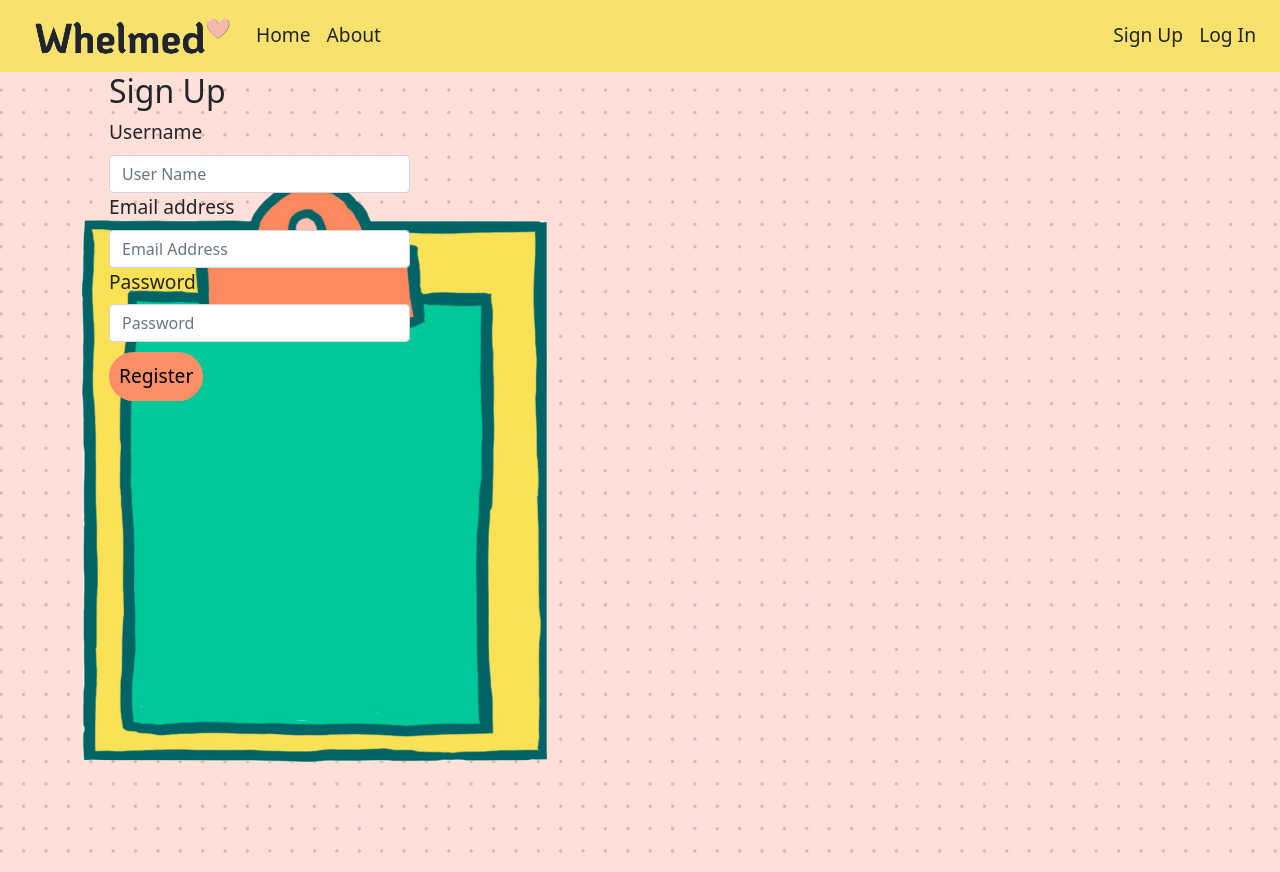
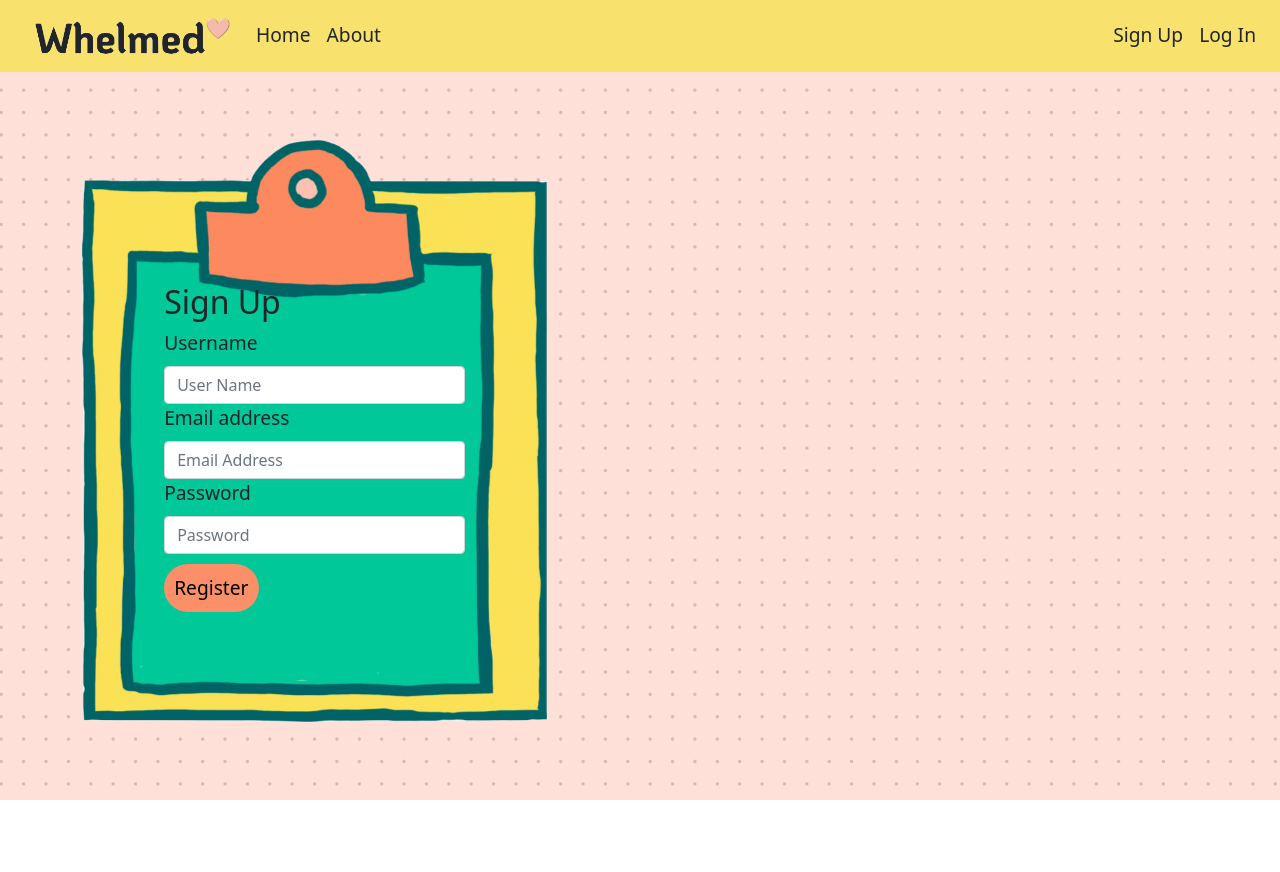
Before and after one commit to madeleinee123/Capstone-Frontend, an Angular app: page /signup in a window 1280 px wide. After the commit the page ends 800 px from the top, so only its background shows below. Built offline with nearby package versions, Linux system fonts and the light colour scheme; a web font is replaced by a local one.

Commit message:
the sign up page is all lined up with bootstrap

```diff
--- a/src/app/signup/signup.component.css
+++ b/src/app/signup/signup.component.css
@@ -3,12 +3,10 @@
   background-size: 100%;
   background-repeat: no-repeat;
   background-position: left;
-  height: 100vh;
+  height: 90vh;
 }
 form{
   font-size: 1.5vw;
-  /*padding: 150px 70px 70px 50px;*/
-
 }
 .rounded-pill{
   background-color: #fb8f67;
--- a/src/app/signup/signup.component.html
+++ b/src/app/signup/signup.component.html
@@ -1,7 +1,7 @@
 <div class="container">
   <div class="row align-items-center">
-    <div class="col-5">
-      <form class="form-group col-9 align-items-center">
+    <div class="col-5 bg-image d-flex justify-content-center align-items-center pt-5">
+      <form class="form-group col-9">
         <h2>Sign Up</h2>
         <label for="exampleInputUsername1">Username</label>
         <input [(ngModel)]="userName" type="text" name="userName" placeholder="User Name"  class="form-control" id="exampleInputUsername1"/>
@@ -12,6 +12,5 @@
         <input class="rounded-pill" (click)="registerUser()" type="submit" value="Register"/>
       </form>
     </div>
-    <div class="col-9"></div>
   </div>
 </div>
```
